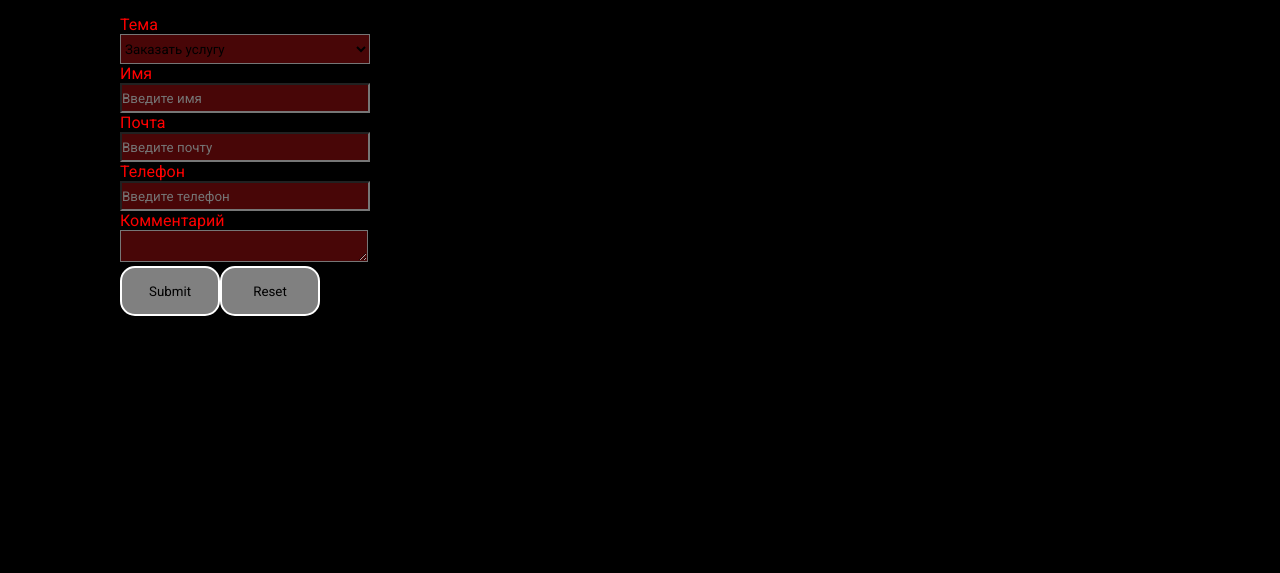
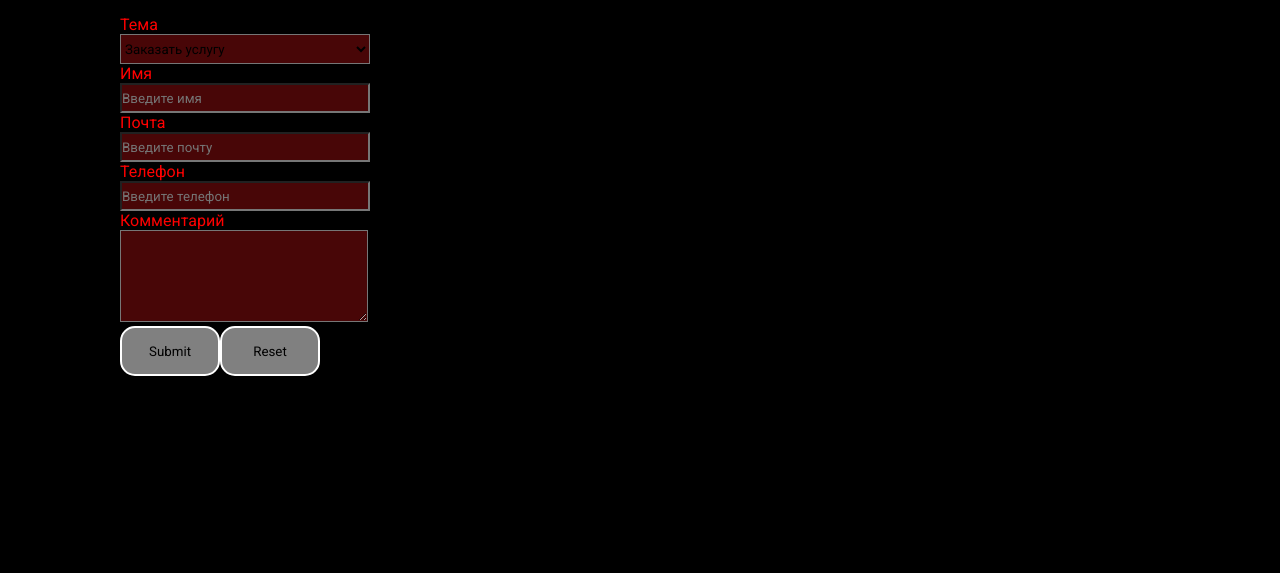
Before and after one commit to deadghoul6-7/site3, a plain HTML site: page form.html in a window 1280 px wide. Shown: the part 105-678 px from the top of the page. Drawn offline with Linux system fonts and the light colour scheme.

Commit message:
Update form.html
123333333333333333333333333333333333333

```diff
--- a/form.html
+++ b/form.html
@@ -53,7 +53,7 @@
 
             <div class="form_item">
                 <label for="comment">Комментарий</label><br>
-                <textarea name="comment" id="comment" tupe="comment" cols="33" rows="2" placeholder="Введите коментраий" required>
+                <textarea name="comment" id="comment" tupe="comment" cols="33" rows="6" placeholder="Введите коментраий" required>
 
                 </textarea>
             </div>
```
